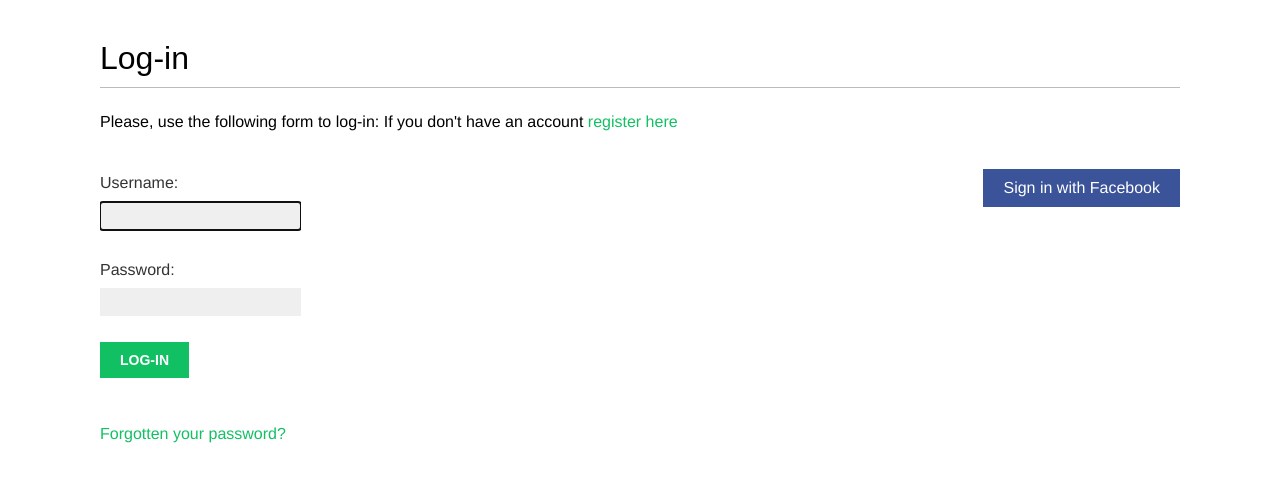
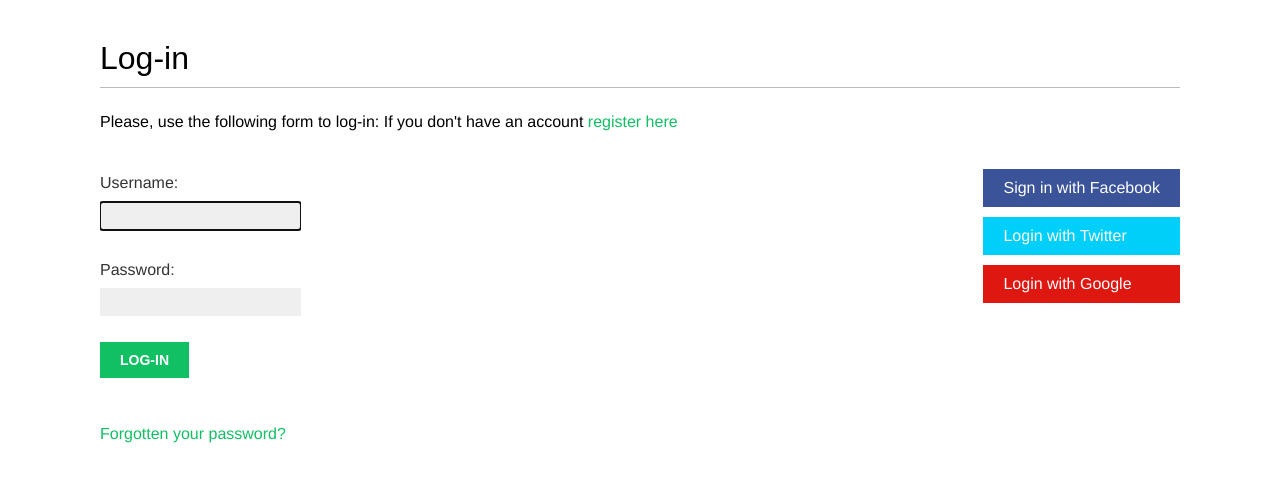
Before and after one commit to AswinRaaj23/projecttwo, a Django app: page /account/login/ in a window 1280 px wide. Shown: the part 47-529 px from the top of the page. Run offline with Django 4.2, Linux system fonts and the light colour scheme; some web fonts are replaced.

Commit message:
Create Google authentication and fix facebook authentication bug

```diff
--- a/bookmarks/account/templates/registration/login.html
+++ b/bookmarks/account/templates/registration/login.html
@@ -14,6 +14,15 @@
             <li class="facebook">
                 <a href="{% url 'social:begin' 'facebook' %}">Sign in with Facebook</a>
             </li>
+
+            <li class="twitter">
+                <a href="{% url 'social:begin' 'twitter' %}">Login with Twitter</a>
+            </li>
+
+            <li class="google">
+                <a href="{% url 'social:begin' 'google-oauth2' %}">Login with Google</a>
+            </li>
+
         </ul>
    </div>
 
```
Also changed, not shown: bookmarks/bookmarks/settings.py (+8 -0 lines), bookmarks/db.sqlite3.
